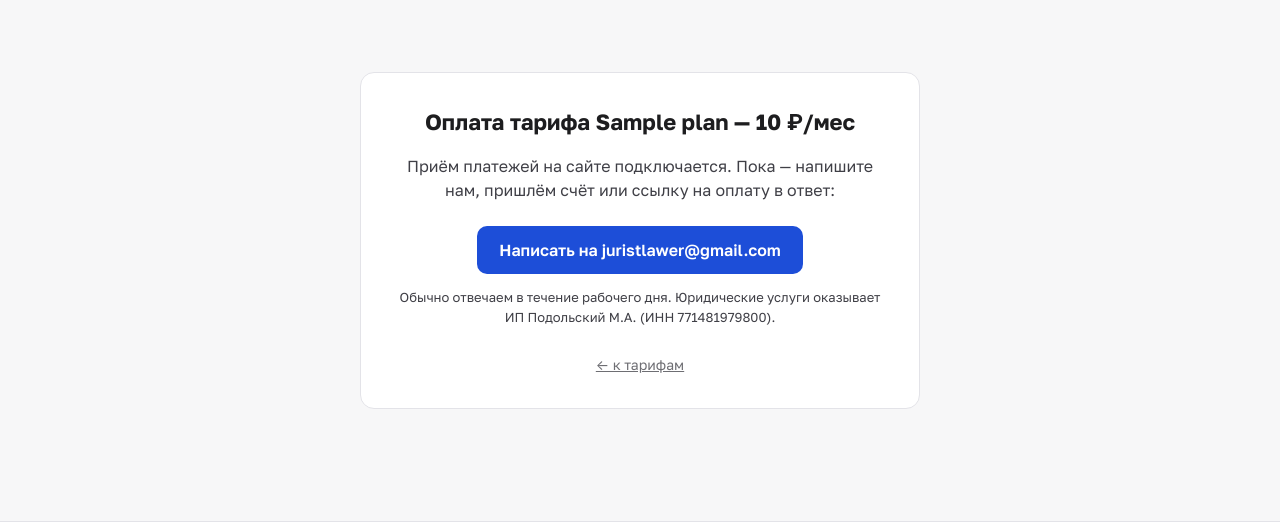
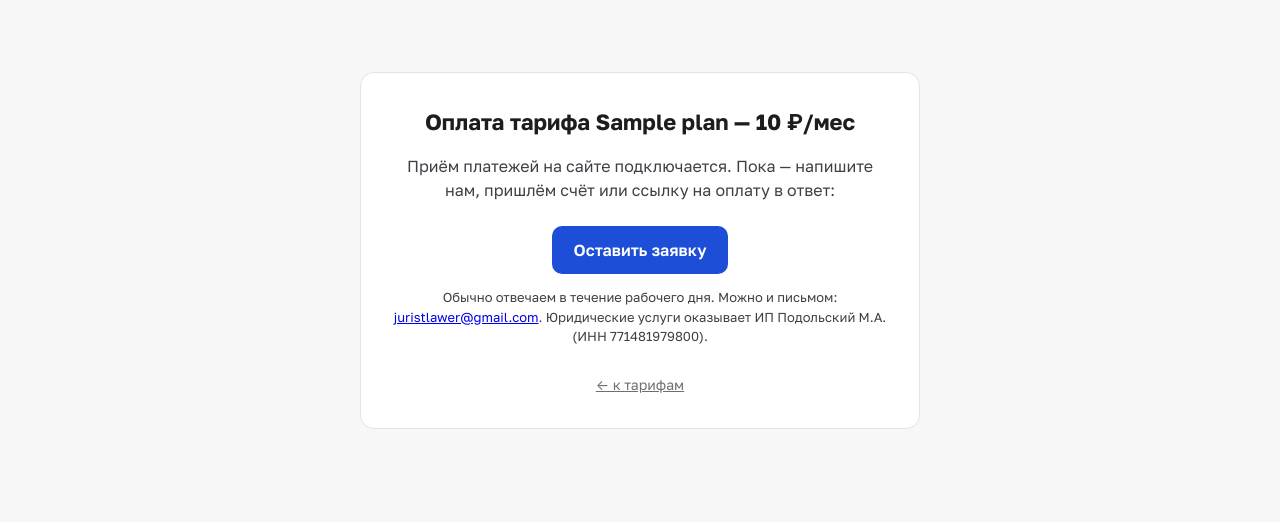
Before and after one commit to lawcheck/lawcheck, a FastAPI app: template lawcheck/web/templates/pay_fallback.html in a window 1280 px wide. Shown: the part 64-586 px from the top of the page. Run offline with FastAPI, Linux system fonts and the light colour scheme; the template is opened without the code that fills it: most values are stand-ins (such as "Sample title", 1, 10 or a date in 2020).

Commit message:
fix(pay): кнопки поддержки на страницах оплаты вели в тот же молчащий mailto
«Написать в поддержку» на /pay/fail и «Написать на <email>» на странице
запасной оплаты — такие же кнопки действия, как была на Business: без
назначенного почтового клиента клик не делает ничего. Обе переведены на
чат-виджет через data-lc-chat, mailto остался фолбэком без JS.

Заготовка сообщения подставляет контекст: номер заказа на /pay/fail, тариф
на запасной странице. Там же адрес почты вынесен в текст под кнопкой, чтобы
не потерять его вместе со старым заголовком кнопки.

Co-Authored-By: Claude Opus 5 <noreply@anthropic.com>

```diff
--- a/lawcheck/web/templates/pay_fallback.html
+++ b/lawcheck/web/templates/pay_fallback.html
@@ -6,10 +6,12 @@
   <h1>Оплата тарифа {{ plan|capitalize }} — {{ amount }} ₽/мес</h1>
   <p>Приём платежей на сайте подключается. Пока — напишите нам, пришлём счёт
     или ссылку на оплату в ответ:</p>
-  <a class="btn-pay" href="mailto:{{ operator.email }}?subject=LawCheck {{ plan|capitalize }} — заявка на оплату&body=Здравствуйте! Хочу подключить тариф {{ plan|capitalize }}. Мой сайт: ">
-    Написать на {{ operator.email }}
+  <a class="btn-pay" href="mailto:{{ operator.email }}?subject=LawCheck%20{{ plan|capitalize }}%20-%20заявка%20на%20оплату"
+     data-lc-chat="Хочу подключить тариф {{ plan|capitalize }}. Мой сайт: ">
+    Оставить заявку
   </a>
-  <p class="pay-note">Обычно отвечаем в течение рабочего дня. Юридические услуги
+  <p class="pay-note">Обычно отвечаем в течение рабочего дня. Можно и письмом:
+    <a href="mailto:{{ operator.email }}">{{ operator.email }}</a>. Юридические услуги
     оказывает {{ operator.short_name }} (ИНН {{ operator.inn }}).</p>
   <a href="/pricing" class="pay-back">← к тарифам</a>
 </div>
--- a/lawcheck/web/templates/pay_result.html
+++ b/lawcheck/web/templates/pay_result.html
@@ -43,7 +43,8 @@
       Не нашли такой заказ. Попробуйте ещё раз с страницы тарифов.{% endif %}</p>
     <div class="pay-row">
       <a href="/pricing" class="btn-pay">Попробовать снова</a>
-      <a href="mailto:{{ operator.email }}" class="pay-back">Написать в поддержку</a>
+      <a href="mailto:{{ operator.email }}" class="pay-back"
+         data-lc-chat="Оплата не прошла{% if order %}, заказ {{ order.id[:8] }}{% endif %}. Что случилось: ">Написать в поддержку</a>
     </div>
   {% endif %}
 </div>
```
